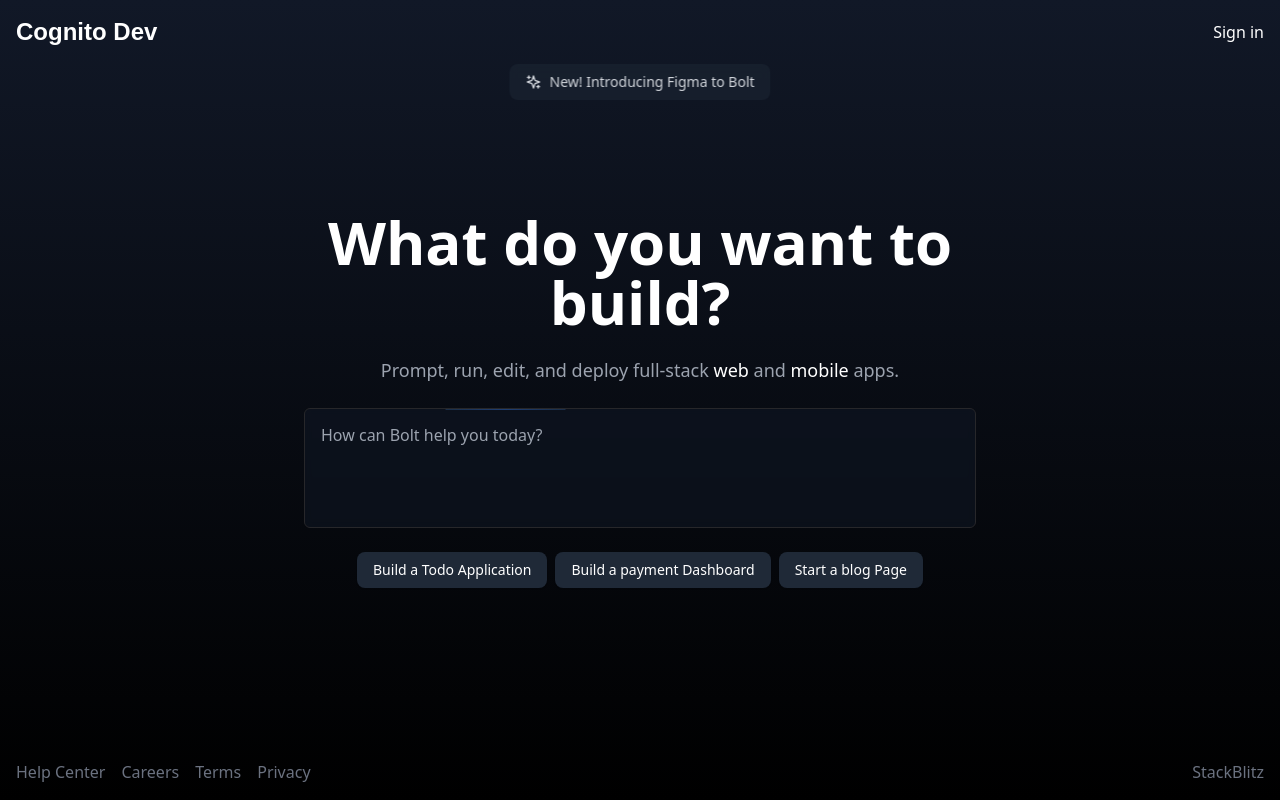
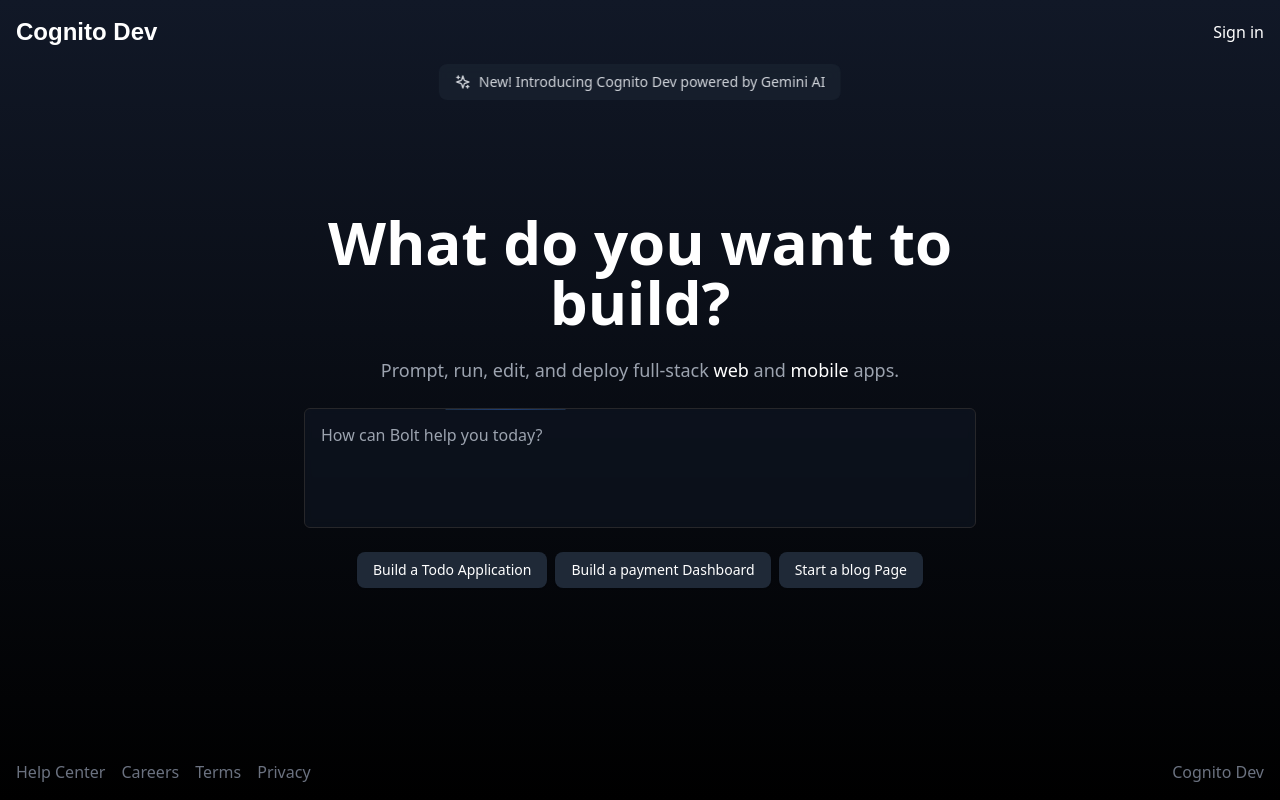
Before and after one commit to harshkasat/bolt-clone-using-gemini, a React (Vite) app in the folder frontend/: page / in a window 1280 px wide. Built offline with nearby package versions, Linux system fonts and the light colour scheme; no server answers.

Commit message:
change stackblitz to Cognito Dev and change Button

```diff
--- a/frontend/src/pages/Home.tsx
+++ b/frontend/src/pages/Home.tsx
@@ -41,7 +41,7 @@
       <div className="fixed top-16 left-1/2 transform -translate-x-1/2 z-50">
         <Button variant="ghost" className="bg-gray-800/50 backdrop-blur-sm text-gray-300 hover:text-white gap-2">
           <Sparkles size={16} />
-          New! Introducing Figma to Bolt
+          New! Introducing Cognito Dev powered by Gemini AI
         </Button>
       </div>
 
@@ -120,7 +120,7 @@
           <button className="hover:text-white">Privacy</button>
         </div>
         <div className="flex items-center gap-2">
-          <span>StackBlitz</span>
+          <span>Cognito Dev</span>
         </div>
       </footer>
     </div>
```
